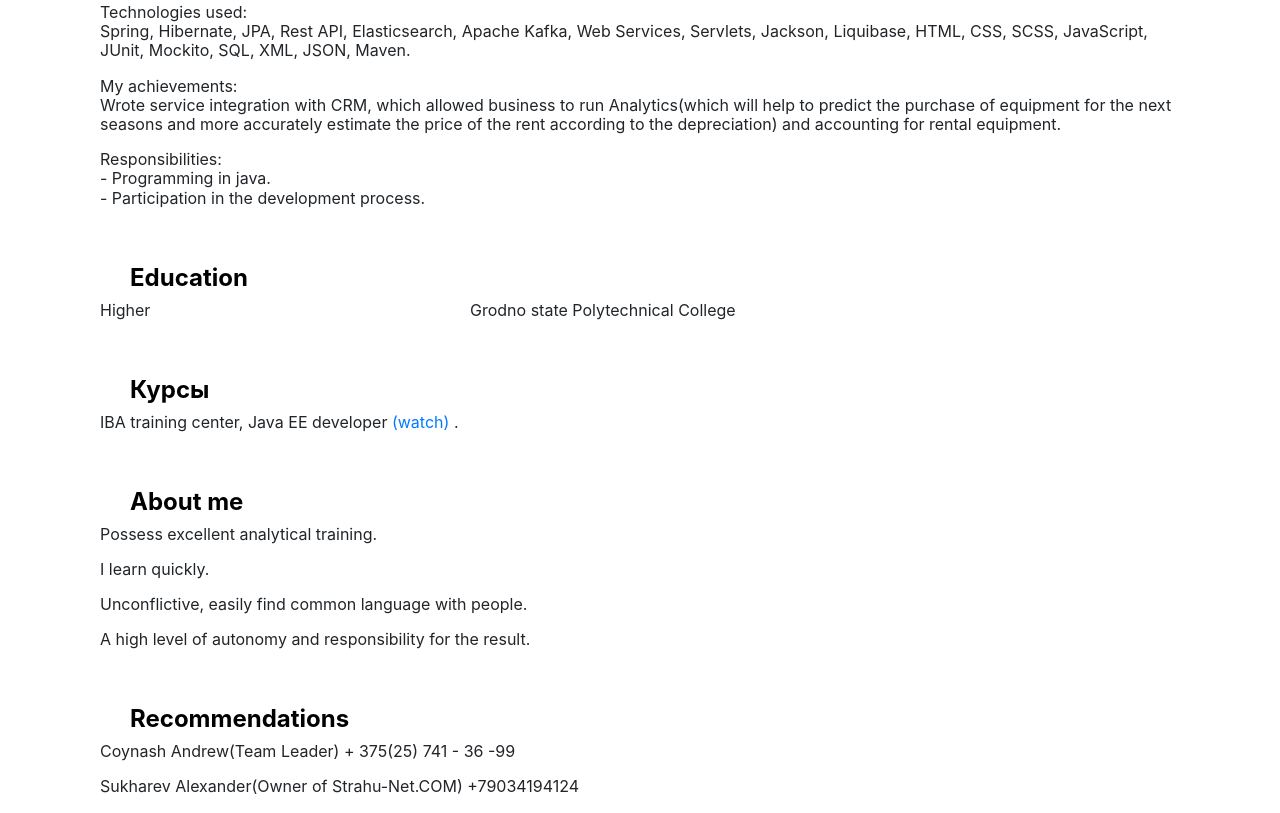
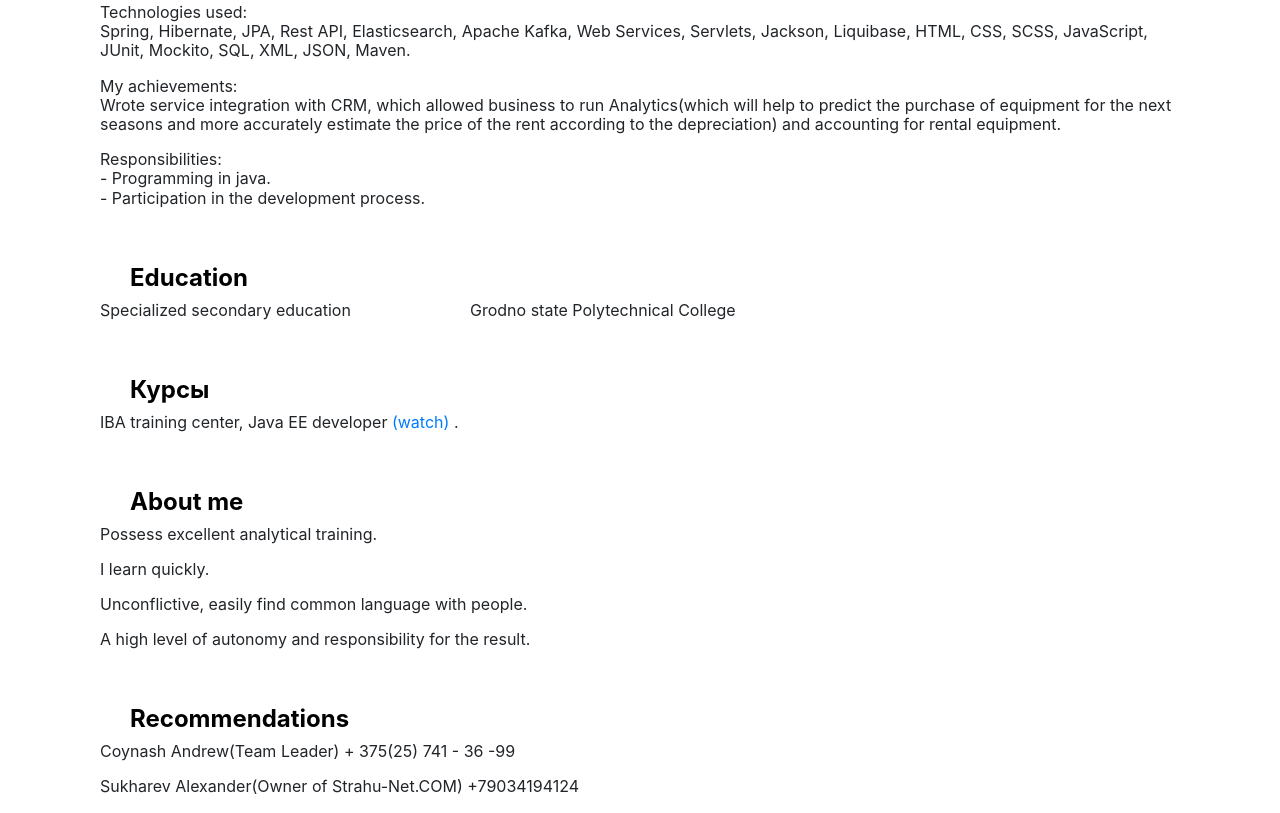
Before and after one commit to HumerauDzmitry/humeraudzmitry.github.io, a plain HTML site: page index.html in a window 1280 px wide. Shown: the part 999-1812 px from the top of the page. Drawn offline with nearby package versions, Linux system fonts and the light colour scheme.

Commit message:
fixed bug in education

```diff
--- a/index.html
+++ b/index.html
@@ -190,7 +190,7 @@
                         <div class="row">
                             <div class="col-4">
                                 <p class="title__text">
-                                    Higher
+                                    Specialized secondary education
                                 </p>
                             </div>
                             <div class="col-8">
```
